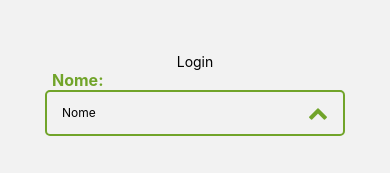
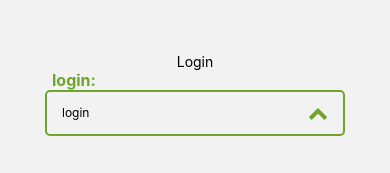
Before and after one commit to GreenLearn-SA/mobile, a React Native app in the folder app/: screen /Login in a window 390 px wide. Shown: the part 328-501 px from the top of the page. Built offline with nearby package versions, Linux system fonts and the light colour scheme.

Commit message:
1° commit

```diff
--- a/app/src/pages/login/index.jsx
+++ b/app/src/pages/login/index.jsx
@@ -7,7 +7,7 @@ export default function Login() {
     <View style={styles.container}>
       <Text>Login</Text>
       <InputStatic
-        plHolder='Nome'
+        plHolder='login'
         showIcon={true}
         iconName="chevron-up"
         iconSize={20}
```
